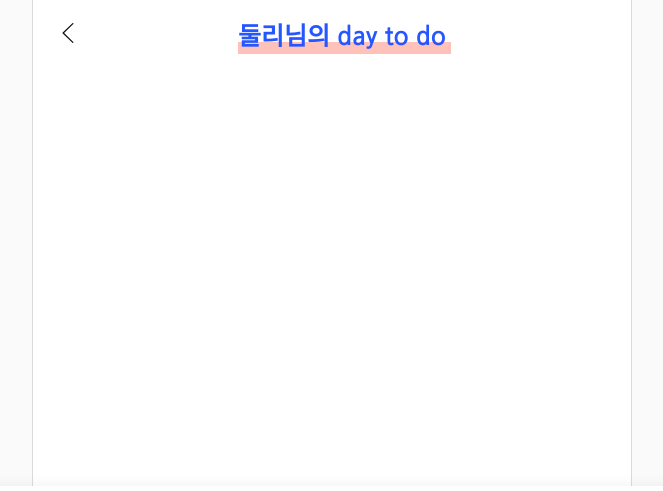
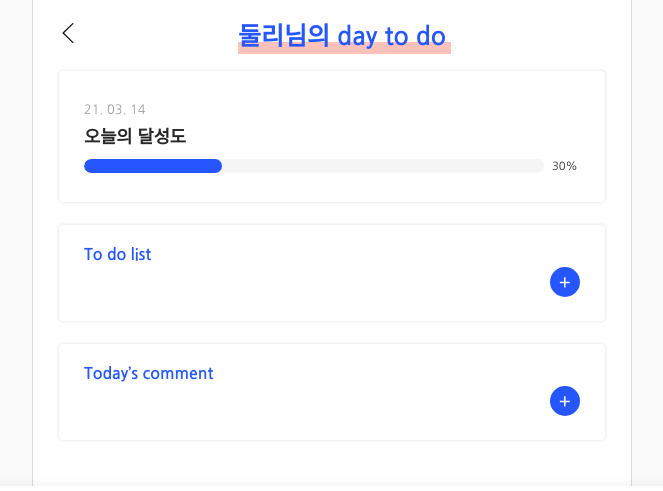
Before and after one commit to twentyOnes/FN_StudyShare, a React (Create React App) app in the folder front/: page /todo in a window 1280 px wide. Shown: the part 255-746 px from the top of the page, without its empty margins (308-971 px from the left). Built offline with nearby package versions, Linux system fonts and the light colour scheme; what facepaint would draw is missing.

Commit message:
add : todo 컴포넌트 생성

```diff
--- a/front/src/components/Feed/styles.tsx
+++ b/front/src/components/Feed/styles.tsx
@@ -308,6 +308,7 @@ export const Card = styled.div`
   padding: 1.5625em;
   margin-bottom: 1.4625em;
   border: 1px solid #f2f2f2;
+  box-shadow: 0px 0px 2px rgba(0, 0, 0, 0.1);
 `;
 
 export const Hello = styled.p`
--- /dev/null
+++ b/front/src/components/Todo/TodoGoal.tsx
@@ -0,0 +1,15 @@
+import React from "react";
+import { Goal } from "./styles";
+import { Progress } from "antd";
+
+const TodoGoal: React.FC = () => {
+  return (
+    <Goal>
+      <span className="date">21. 03. 14</span>
+      <h3>오늘의 달성도</h3>
+      <Progress percent={30} strokeColor="2656ff" />
+    </Goal>
+  );
+};
+
+export default TodoGoal;
--- a/front/src/components/Todo/TodoList.tsx
+++ b/front/src/components/Todo/TodoList.tsx
@@ -1,5 +1,5 @@
 import React from "react";
-import { TodoListBox, Title, Button } from "./styles";
+import { TodoListBox } from "./styles";
 
 type Props = {
   title: string;
@@ -7,11 +7,11 @@ type Props = {
 const TodoList: React.FC<Props> = ({ title }: Props) => {
   return (
     <TodoListBox>
-      <Title>{title}</Title>
-      <Button>
+      <h3>{title}</h3>
+      <button type="button">
         <svg
-          width="50"
-          height="50"
+          width="30"
+          height="30"
           viewBox="0 0 50 50"
           fill="none"
           xmlns="http://www.w3.org/2000/svg"
@@ -22,7 +22,7 @@ const TodoList: React.FC<Props> = ({ title }: Props) => {
             fill="white"
           />
         </svg>
-      </Button>
+      </button>
     </TodoListBox>
   );
 };
--- a/front/src/components/Todo/styles.tsx
+++ b/front/src/components/Todo/styles.tsx
@@ -3,15 +3,21 @@ import styled from "@emotion/styled";
 //마이페이지 나의 정보 전체보기
 export const TodoListBox = styled.div`
   width: 100%;
-  box-shadow: 0px 0px 5px rgba(0, 0, 0, 0.2);
-`;
-
-export const Title = styled.div`
-  width: 100%;
-`;
-
-export const Button = styled.div`
-  width: 100%;
+  box-shadow: 0px 0px 2px rgba(0, 0, 0, 0.1);
+  border: 1px solid #f2f2f2;
+  padding: 1.0625em 1.5625em;
+  border-radius: 0.31em;
+  margin: 1.3em 0;
+  h3 {
+    color: #2656ff;
+    font-weight: bold;
+    font-size: 1em;
+  }
+  button {
+    text-align: right;
+    width: 100%;
+    display: inline-block;
+  }
 `;
 
 // 뒤로가기 버튼
@@ -52,3 +58,24 @@ export const Back = styled.div`
     }
   }
 `;
+
+export const Goal = styled.div`
+  margin-top: 1em;
+  border: 1px solid #f2f2f2;
+  box-shadow: 0px 0px 2px rgba(0, 0, 0, 0.1);
+  padding: 1.5625em;
+  border-radius: 0.31em;
+  .date {
+    font-size: 0.8em;
+    color: #999999;
+  }
+  h3 {
+    margin-top: 0.2em;
+    font-weight: 700;
+    font-size: 1.1em;
+    margin-bottom: 0;
+  }
+  .ant-progress-text {
+    font-size: 0.8em;
+  }
+`;
--- a/front/src/pages/Todo/index.tsx
+++ b/front/src/pages/Todo/index.tsx
@@ -3,6 +3,8 @@ import Header from "../../components/Header";
 import Fnb from "../../components/Fnb";
 import { TodoWrap } from "./styles";
 import TodoHeader from "@src/components/Todo/TodoHeader";
+import TodoGoal from "@src/components/Todo/TodoGoal";
+import TodoList from "@src/components/Todo/TodoList";
 
 const Todo: React.FC = () => {
   return (
@@ -10,6 +12,9 @@ const Todo: React.FC = () => {
       <Header />
       <TodoWrap>
         <TodoHeader name="둘리" />
+        <TodoGoal />
+        <TodoList title="To do list" />
+        <TodoList title="Today’s comment" />
         <Fnb />
       </TodoWrap>
     </div>
--- a/front/src/styles/_reset.scss
+++ b/front/src/styles/_reset.scss
@@ -1,5 +1,5 @@
 @charset "utf-8";
-@import url('https://fonts.googleapis.com/css2?family=Nanum+Gothic:wght@400;700;800&display=swap');
+@import url("https://fonts.googleapis.com/css2?family=Nanum+Gothic:wght@400;700;800&display=swap");
 
 html,
 body,
@@ -35,7 +35,7 @@ figure {
   vertical-align: baseline;
   -webkit-text-size-adjust: none;
   font-style: normal;
-  font-family: 'Nanum Gothic', sans-serif;
+  font-family: "Nanum Gothic", sans-serif;
 }
 
 ul,
@@ -96,3 +96,8 @@ body {
 #root {
   background-color: #fafafa;
 }
+
+.ant-progress-bg {
+  height: 1em !important;
+  background-color: #2656ff;
+}
```
